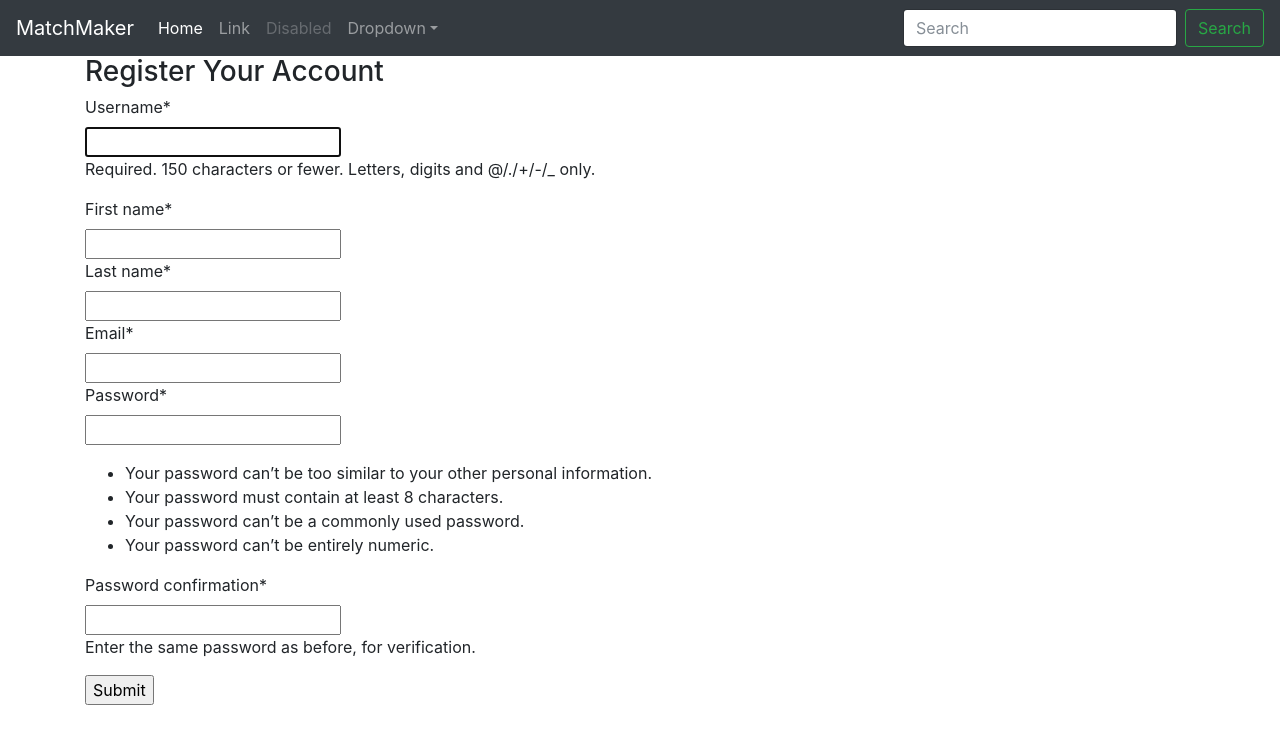
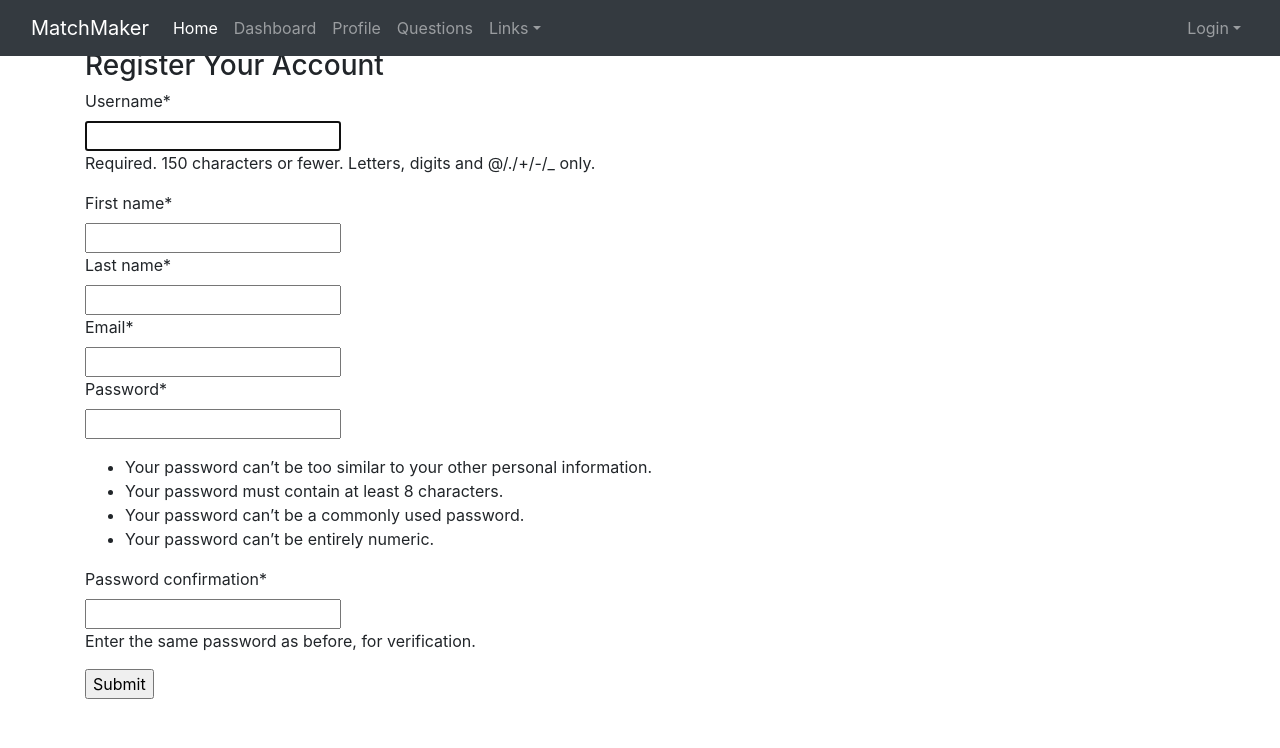
Before and after one commit to Darkduke68/MatchMaker, a Django app: page /accounts/register/ in a window 1280 px wide. Shown: the top 748 px of the page. Run offline with Django 3.2, Linux system fonts and the light colour scheme; some libraries are stand-ins or nearby versions.

Commit message:
update homepage navbar style

```diff
--- a/accounts/templates/registration/login.html
+++ b/accounts/templates/registration/login.html
@@ -3,7 +3,7 @@
 {% load staticfiles %}
 
 {% block css %}
-  <link rel="stylesheet" type="text/css" href="{% static 'accounts/login.css' %}"/>
+  <link rel="stylesheet" href="{% static 'accounts/login.css' %}"/>
 {% endblock %}
 
 {% block content %}
--- a/home/templates/home/index.html
+++ b/home/templates/home/index.html
@@ -1,3 +1,6 @@
+{% load staticfiles %}
+
+
 <!DOCTYPE html>
 <html lang="en">
 <head>
@@ -9,50 +12,98 @@
 
   <!-- Bootstrap CSS -->
   <link rel="stylesheet" href="https://maxcdn.bootstrapcdn.com/bootstrap/4.0.0-beta/css/bootstrap.min.css" integrity="sha384-/Y6pD6FV/Vv2HJnA6t+vslU6fwYXjCFtcEpHbNJ0lyAFsXTsjBbfaDjzALeQsN6M" crossorigin="anonymous">
+  <link href="//maxcdn.bootstrapcdn.com/font-awesome/4.2.0/css/font-awesome.min.css" rel="stylesheet">
+
+  <link href="{% static 'home/navbar.css' %}" rel="stylesheet"/>
 
   <!-- customized css -->
   {% block css %}{% endblock %}
 </head>
+
 <body>
-  <nav class="navbar navbar-expand-md navbar-dark bg-dark">
+  <nav class="navbar navbar-expand-md navbar-dark bg-dark fixed-top">
+    <div class="container-fluid">
+      <!-- web header and burger collapse icon -->
       <a class="navbar-brand" href="#">MatchMaker</a>
-    <button class="navbar-toggler" type="button" data-toggle="collapse" data-target="#navbarsExampleDefault" aria-controls="navbarsExampleDefault" aria-expanded="false" aria-label="Toggle navigation">
+      <button class="navbar-toggler" type="button" data-toggle="collapse" data-target="#navbar" aria-controls="navbarsExampleDefault" aria-expanded="false" aria-label="Toggle navigation">
         <span class="navbar-toggler-icon"></span>
       </button>
 
-    <div class="collapse navbar-collapse" id="navbarsExampleDefault">
+      <!-- Collect the nav links, forms, and other content for toggling -->
+      <div class="collapse navbar-collapse" id="navbar">
         <ul class="navbar-nav mr-auto">
           <li class="nav-item active">
-          <a class="nav-link" href="#">Home <span class="sr-only">(current)</span></a>
+            <a class="nav-link" href="#">Home<span class="sr-only">(current)</span></a>
           </li>
           <li class="nav-item">
-          <a class="nav-link" href="#">Link</a>
+            <a class="nav-link" href="#">Dashboard</a>
           </li>
           <li class="nav-item">
-          <a class="nav-link disabled" href="#">Disabled</a>
+            <a class="nav-link" href="#">Profile</a>
+          </li>
+          <li class="nav-item">
+            <a class="nav-link" href="#">Questions</a>
           </li>
           <li class="nav-item dropdown">
-          <a class="nav-link dropdown-toggle" href="http://example.com" id="dropdown01" data-toggle="dropdown" aria-haspopup="true" aria-expanded="false">Dropdown</a>
-          <div class="dropdown-menu" aria-labelledby="dropdown01">
-            <a class="dropdown-item" href="#">Action</a>
-            <a class="dropdown-item" href="#">Another action</a>
+            <a class="nav-link dropdown-toggle" href="#" id="link-dropdown" data-toggle="dropdown" aria-haspopup="true" aria-expanded="false">Links</a>
+            <div class="dropdown-menu" aria-labelledby="link-dropdown">
+              <a class="dropdown-item" href="#">My Resume</a>
+              <a class="dropdown-item" href="#">GitHub</a>
               <a class="dropdown-item" href="#">Something else here</a>
             </div>
           </li>
         </ul>
-      <form class="form-inline my-2 my-lg-0">
-        <input class="form-control mr-sm-2" type="text" placeholder="Search" aria-label="Search">
-        <button class="btn btn-outline-success my-2 my-sm-0" type="submit">Search</button>
+
+        <ul class="navbar-nav ml-auto">
+          <li class="nav-item dropdown">
+            <a class="nav-link dropdown-toggle" href="#" id="login-dropdown" data-toggle="dropdown" aria-haspopup="true" aria-expanded="false">Login</a>
+            <div class="dropdown-menu dropdown-menu-right" aria-labelledby="login-dropdown">
+              <div class="dropdown-item">
+                <p class="text-center">Login via</p>
+                <div class="social-buttons">
+                  <a href="#" class="btn btn-fb"><i class="fa fa-facebook"></i> Facebook</a>
+                  <a href="#" class="btn btn-tw"><i class="fa fa-twitter"></i> Twitter</a>
+                </div>
+              </div>
+              <div class="dropdown-item">
+                <p class="text-center">or</p>
+                <form method="POST" action="{% url 'login' %}" accept-charset="UTF-8">
+                  {% csrf_token %}
+                  <div class="form-group">
+                     <input type="text" class="form-control" name="username" placeholder="Username" required>
+                  </div>
+                  <div class="form-group">
+                    <input type="password" class="form-control" name="password" placeholder="Password" required>
+{#                    <div class="help-block text-right"><a href="">Forget the password ?</a></div>#}
+                  </div>
+                  <div class="form-group">
+                     <button type="submit" class="btn btn-primary btn-block">Login</button>
+                  </div>
+{#                  <div class="checkbox">#}
+{#                     <label>#}
+{#                     <input type="checkbox"> keep me logged-in#}
+{#                     </label>#}
+{#                  </div>#}
                 </form>
               </div>
+              <div class="bottom dropdown-item">
+                New here ? <a href="{% url 'register' %}"><b>Join Us</b></a>
+              </div>
+            </div>
+          </li>
+        </ul>
+
+        <ul id="login-dropdown" class="dropdown-menu">
+
+        </ul>
+          </li>
+        </ul>
+      </div><!-- /.navbar-collapse -->
+    </div><!-- /.container-fluid -->
   </nav>
 
-  <!-- app content substitution -->
-  {%  block content %}
-  {%  endblock %}
+  {% block content %}{% endblock %}
 
-  <!-- Optional JavaScript -->
-  <!-- jQuery first, then Popper.js, then Bootstrap JS -->
   <script src="https://code.jquery.com/jquery-3.2.1.slim.min.js" integrity="sha384-KJ3o2DKtIkvYIK3UENzmM7KCkRr/rE9/Qpg6aAZGJwFDMVNA/GpGFF93hXpG5KkN" crossorigin="anonymous"></script>
   <script src="https://cdnjs.cloudflare.com/ajax/libs/popper.js/1.11.0/umd/popper.min.js" integrity="sha384-b/U6ypiBEHpOf/4+1nzFpr53nxSS+GLCkfwBdFNTxtclqqenISfwAzpKaMNFNmj4" crossorigin="anonymous"></script>
   <script src="https://maxcdn.bootstrapcdn.com/bootstrap/4.0.0-beta/js/bootstrap.min.js" integrity="sha384-h0AbiXch4ZDo7tp9hKZ4TsHbi047NrKGLO3SEJAg45jXxnGIfYzk4Si90RDIqNm1" crossorigin="anonymous"></script>
--- /dev/null
+++ b/static/home/navbar.css
@@ -0,0 +1,64 @@
+body{
+    padding:50px;
+}
+
+#login-dp{
+    min-width: 250px;
+    padding: 14px 14px 0;
+    overflow:hidden;
+    background-color:rgba(255,255,255,.8);
+}
+
+#login-dp .help-block{
+    font-size:12px
+}
+
+#login-dp .bottom{
+    background-color:rgba(255,255,255,.8);
+    border-top:1px solid #ddd;
+    clear:both;
+    padding:14px;
+}
+
+#login-dp .social-buttons{
+    margin:12px 0
+}
+
+#login-dp .social-buttons a{
+    width: 49%;
+}
+
+#login-dp .form-group {
+    margin-bottom: 10px;
+}
+
+.btn-fb{
+    color: #fff;
+    background-color:#3b5998;
+}
+
+.btn-fb:hover{
+    color: #fff;
+    background-color:#496ebc
+}
+
+.btn-tw{
+    color: #fff;
+    background-color:#55acee;
+}
+
+.btn-tw:hover{
+    color: #fff;
+    background-color:#59b5fa;
+}
+
+@media(max-width:768px){
+    #login-dp{
+        background-color: inherit;
+        color: #fff;
+    }
+    #login-dp .bottom{
+        background-color: inherit;
+        border-top:0 none;
+    }
+}
```
Also changed, not shown: home/static/home/navbar.css (added, +64 -0 lines), db.sqlite3. Lines whose indentation alone changed are shown as unchanged.
